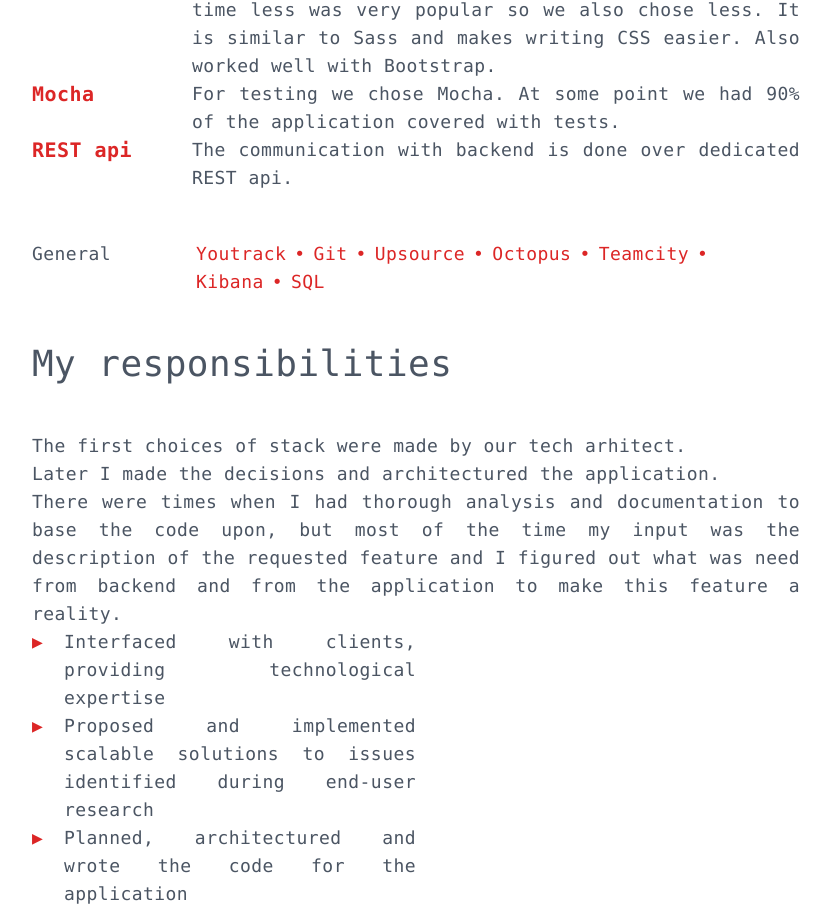
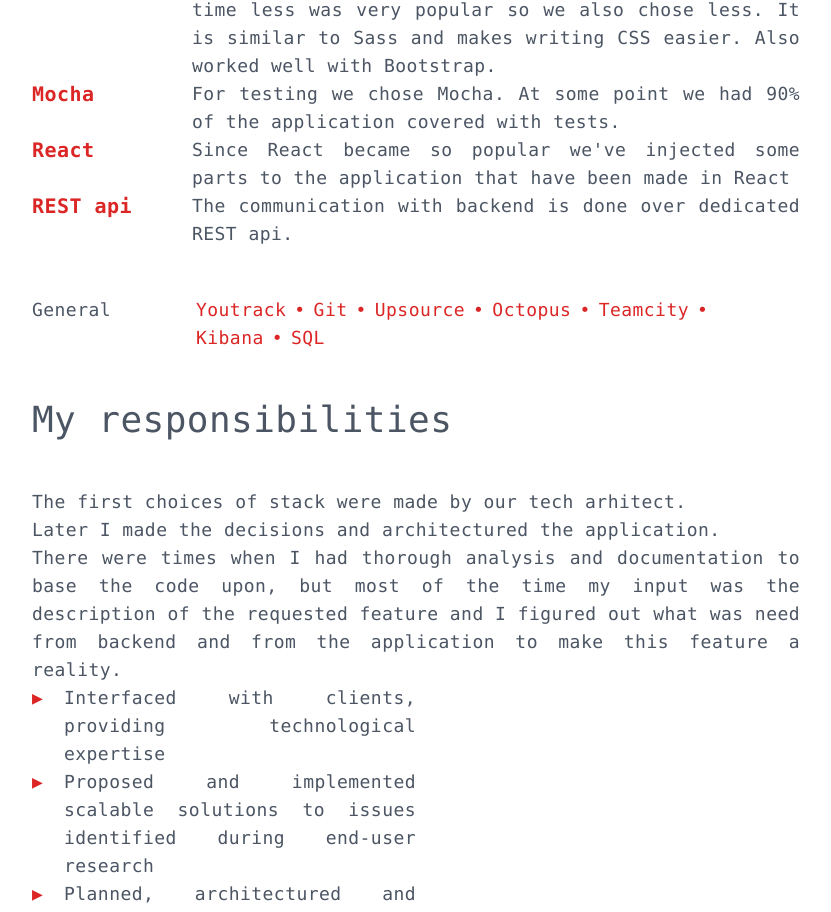
Before and after one commit to liisi29/portfolio, a Next.js app: page /cashier in a window 1280 px wide. Shown: the part 1280-2192 px from the top of the page, without its empty margins (224-1055 px from the left). Built offline with nearby package versions, Linux system fonts and the light colour scheme.

Commit message:
Cleaned code

```diff
--- a/components/pages/about/About.tsx
+++ b/components/pages/about/About.tsx
@@ -14,7 +14,7 @@
   ],
 };
 
-function About() {
+export default function About() {
   const [imageIsLoaded, setImageIsLoaded] = useState(false);
 
   return (
@@ -52,5 +52,3 @@
     </section>
   );
 }
-
-export default About;
--- a/components/pages/contact/Contact.tsx
+++ b/components/pages/contact/Contact.tsx
@@ -3,7 +3,7 @@
 import React, { useState } from "react";
 import BigArrow from "../../elements/BigArrow";
 
-function Contact() {
+export default function Contact() {
   return (
     <section id="contact" className="_bg-dark">
       <SectionHeader section="contact" sectionColor="dark" />
@@ -16,5 +16,3 @@
     </section>
   );
 }
-
-export default Contact;
--- a/components/pages/footer/Footer.tsx
+++ b/components/pages/footer/Footer.tsx
@@ -1,7 +1,7 @@
 const { message } = {
   message: "Designed and built by Liisi Raidaru",
 };
-function Footer() {
+export default function Footer() {
   return (
     <footer className="_bg-black flex justify-between text-gray-500 px-2">
       <div>{message}</div>
@@ -13,5 +13,3 @@
     </footer>
   );
 }
-
-export default Footer;
--- a/components/pages/main/Main.tsx
+++ b/components/pages/main/Main.tsx
@@ -8,7 +8,7 @@
   iAm: "I am a front end developer",
 };
 
-function Main() {
+export default function Main() {
   return (
     <section className="w-full h-screen text-center">
       <div className="max-w-[1240px] z-10  w-full h-full mx-auto flex justify-center items-center">
@@ -31,4 +31,3 @@
     </section>
   );
 }
-export default Main;
--- a/components/pages/webcashier/stack.tsx
+++ b/components/pages/webcashier/stack.tsx
@@ -24,6 +24,10 @@
     {
       title: "Mocha",
       body: `For testing we chose Mocha. At some point we had 90% of the application covered with tests.`,
+    },
+    {
+      title: "React",
+      body: `Since React became so popular we've injected some parts to the application that have been made in React`,
     },
     {
       title: "REST api",
--- a/components/pages/work/Work.tsx
+++ b/components/pages/work/Work.tsx
@@ -2,7 +2,7 @@
 import React from "react";
 import Timeline from "../../elements/timeline/Timeline";
 
-function Work() {
+export default function Work() {
   return (
     <section id="work">
       <SectionHeader section="work" />
@@ -14,5 +14,3 @@
     </section>
   );
 }
-
-export default Work;
```
